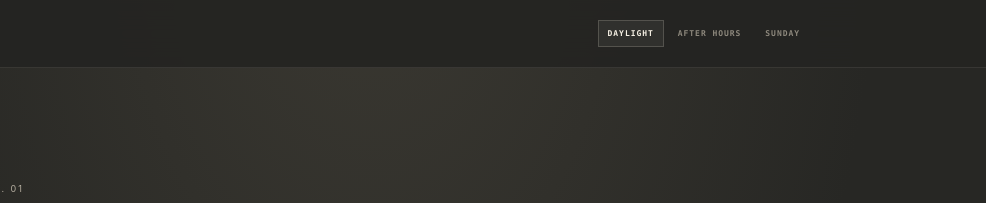
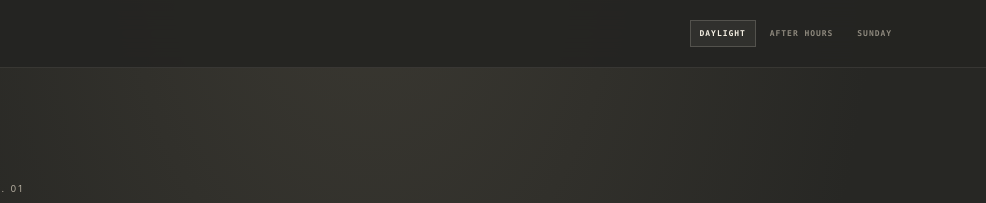
Before and after one commit to studio-gh/no-skip-fm, a plain HTML site: page index.html in a window 1280 px wide. Shown: the top 203 px of the page, 294-1280 px from the left. Drawn offline with Linux system fonts and the light colour scheme.

Commit message:
Polish responsive header and connection controls

```diff
--- a/styles.css
+++ b/styles.css
@@ -804,10 +804,10 @@ body[data-room-mode="sunday"] .booth{background:linear-gradient(145deg,#454237,#
 .recent-copy strong,.recent-copy small{overflow:hidden;text-overflow:ellipsis;white-space:nowrap}
 .recent-copy strong{font-size:10px;font-weight:650}
 .recent-copy small{font-size:9px;color:#999286}
-.topbar{grid-template-columns:1fr auto;position:sticky}
+.topbar{grid-template-columns:1fr auto auto;position:sticky}
 .top-note{display:none}
-.room-modes{grid-column:2;grid-row:1;margin-right:112px}
-.topbar #disconnect-button{position:absolute;right:clamp(20px,5vw,76px);top:50%;transform:translateY(-50%)}
+.room-modes{grid-column:2;grid-row:1;margin-right:0}
+.topbar #disconnect-button{position:static;grid-column:3;grid-row:1;justify-self:end;padding:9px 12px}
 @media(max-width:700px){
   .room-modes{margin-right:0}
   .topbar #disconnect-button{right:14px;top:auto;bottom:-42px;z-index:3;padding:7px 9px;background:#242421}
```
